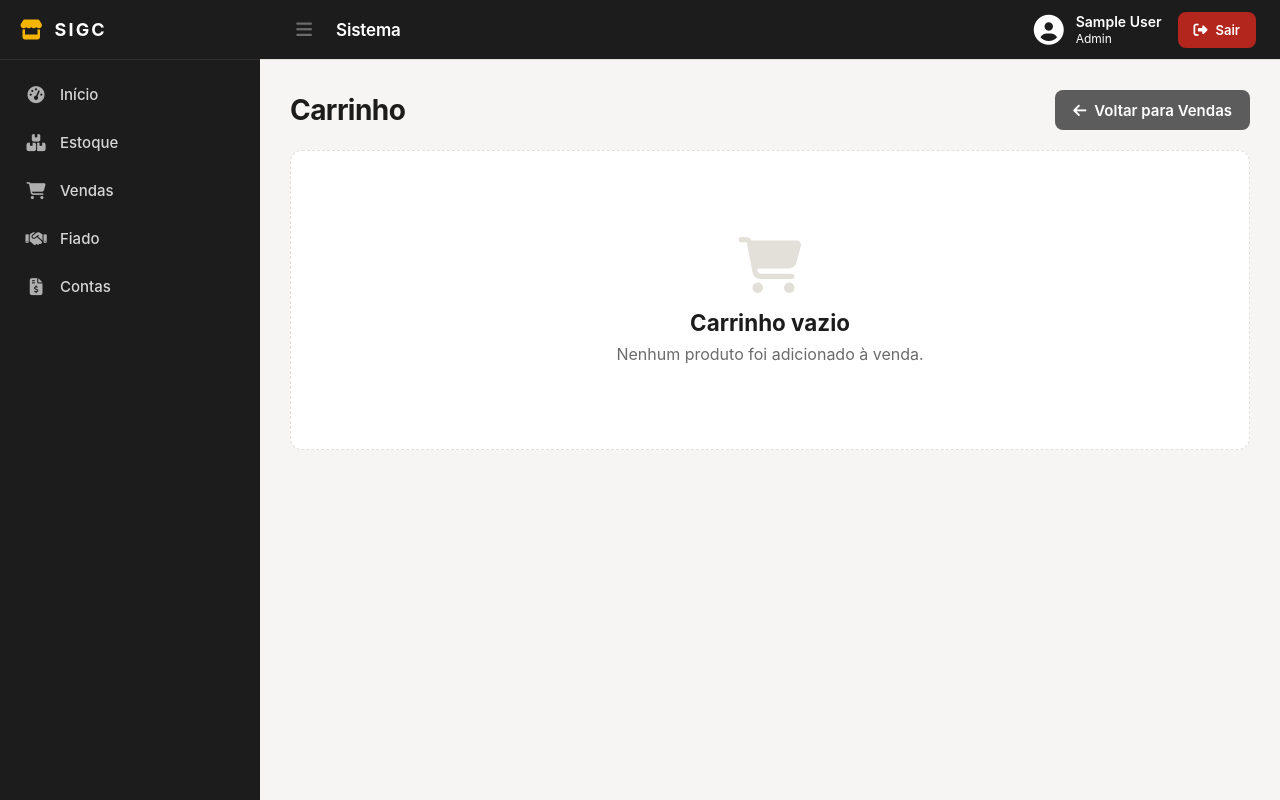
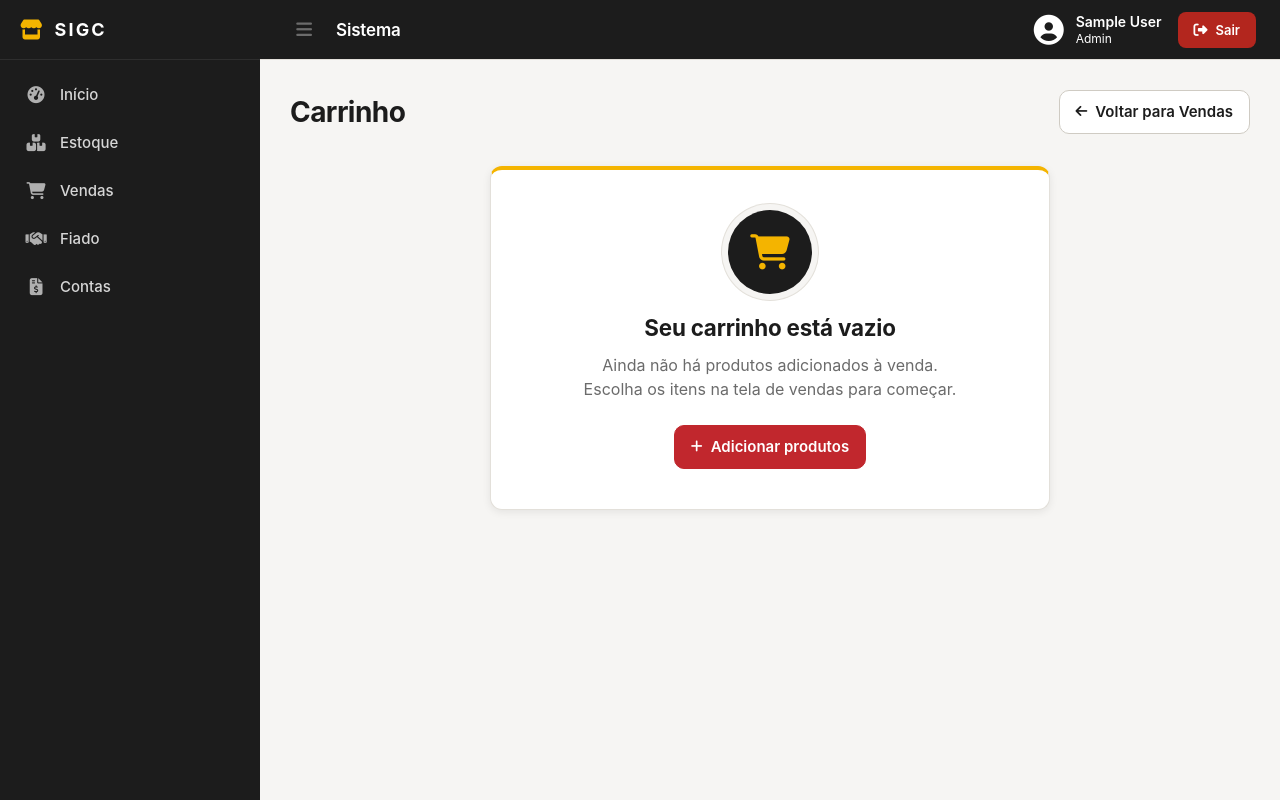
Before and after one commit to keeytguimaraes/TCC, a Flask app: page /carrinho in a window 1280 px wide. Run offline with Flask 3, Linux system fonts and the light colour scheme; the visitor is signed in with stand-in values (Sample User, id 1); data that the repository does not hold is empty; some libraries are stand-ins or nearby versions.

Commit message:
Melhora no front end no carrinho e relatórios

```diff
--- a/app/static/css/pages/carrinho.css
+++ b/app/static/css/pages/carrinho.css
@@ -40,10 +40,6 @@
        flex-wrap: wrap;
        align-items: center;
        gap: var(--space-2);
-   }
-
-   .acoes-topo .button {
-       min-height: 40px;
    }
 
    /* ==========================
@@ -257,7 +253,6 @@
    }
 
    .form-preco .button {
-       min-height: 42px;
        padding: 0 18px;
    }
 
@@ -286,8 +281,6 @@
 
    .carrinho-info > .button-danger[data-modal] {
        align-self: flex-end;
-       min-height: 40px;
-       padding: 0 16px;
    }
 
    .form-excluir {
@@ -529,12 +522,10 @@
        border-radius: var(--input-radius);
    }
 
-   .finalizacao-box button {
+   /* botão de confirmação: tamanho "grande" do padrão de botões */
+   .finalizacao-box .button {
        width: 100%;
-       min-height: 48px;
-       font-size: 1rem;
-       font-weight: 700;
-       border-radius: var(--input-radius);
+       min-height: var(--btn-altura-grande);
    }
 
    /* Botão de confirmar acompanha a cor da modalidade */
@@ -545,7 +536,7 @@
    #div_receber button.button:hover,
    #div_fiado button.button:hover,
    #div_pendente button.button:hover {
-       filter: brightness(1.07);
+       filter: brightness(.92);
    }
 
    /* ==========================
@@ -630,33 +621,65 @@
        flex-direction: column;
        align-items: center;
        justify-content: center;
+       gap: var(--space-3);
 
-       min-height: 300px;
-       padding: var(--space-7) var(--space-4);
+       max-width: 560px;
+       min-height: 340px;
+       margin: var(--space-7) auto var(--space-5);
+       padding: var(--space-8) var(--space-6);
 
        background: var(--card);
-       border: 1px dashed var(--border);
+       border: 1px solid var(--border);
+       border-top: 4px solid var(--accent);
        border-radius: var(--radius-md);
+       box-shadow: var(--shadow);
 
        text-align: center;
    }
 
-   .carrinho-vazio i {
-       margin-bottom: var(--space-4);
-       font-size: 3.5rem;
-       color: var(--border);
+   .carrinho-vazio-icone {
+       display: flex;
+       align-items: center;
+       justify-content: center;
+       width: 84px;
+       height: 84px;
+       margin-bottom: var(--space-2);
+       border-radius: 50%;
+       background: var(--black);
+       box-shadow: 0 0 0 6px var(--bg), 0 0 0 7px var(--border);
+   }
+
+   .carrinho-vazio-icone i {
+       font-size: 2.2rem;
+       color: var(--accent);
    }
 
    .carrinho-vazio h2 {
-       margin: 0 0 var(--space-2);
+       margin: 0;
        font-size: 1.4rem;
        font-weight: 700;
+       letter-spacing: -.01em;
+       color: var(--text);
    }
 
    .carrinho-vazio p {
-       margin: 0;
+       max-width: 380px;
+       margin: 0 0 var(--space-3);
        font-size: 1rem;
+       line-height: 1.5;
        color: var(--text-muted);
+   }
+
+   @media (max-width: 600px) {
+       .carrinho-vazio {
+           min-height: 0;
+           margin-top: var(--space-4);
+           padding: var(--space-7) var(--space-4);
+       }
+
+       .carrinho-vazio .button {
+           width: 100%;
+       }
    }
 
    /* ==========================
--- a/app/static/css/pages/vendas_comum.css
+++ b/app/static/css/pages/vendas_comum.css
@@ -10,6 +10,8 @@
    .vendas-pagina {
     --v-azul: #1A5FC0;
     --v-amarelo-texto: #7A5B00;
+    --btn-altura: 44px;
+    --btn-altura-grande: 48px;
     width: 100%;
     min-width: 0;
     font-family: var(--font-primary);
@@ -194,6 +196,130 @@
     box-shadow: var(--shadow-focus);
 }
 
+/* ============================================================
+   BOTÕES DO MÓDULO DE VENDAS (padrão visual)
+   Escopado em .vendas-pagina: não altera o button.css global.
+   Mesmas classes de antes (.button, .button-primary ...); só muda
+   a aparência. Tamanhos: padrão 44px | grande 48px (confirmações)
+   | compacto 36px (linhas de tabela, definido no histórico).
+
+   Hierarquia
+     primary    vermelho da marca      ação principal
+     success    verde                  confirmar / adicionar
+     secondary  branco com borda       voltar, cancelar, apoio
+     danger     vermelho suave         excluir/limpar (confirmação
+                                       dentro do modal: sólido)
+   ============================================================ */
+
+.vendas-pagina .button {
+    display: inline-flex;
+    align-items: center;
+    justify-content: center;
+    gap: 8px;
+    min-height: var(--btn-altura);
+    padding: 0 var(--space-4);
+    font-family: inherit;
+    font-size: .9375rem;
+    font-weight: 600;
+    line-height: 1.2;
+    text-align: center;
+    text-decoration: none;
+    white-space: normal;
+    color: var(--btn-texto, #fff);
+    background: var(--btn-fundo, var(--black));
+    border: 1px solid var(--btn-borda, var(--btn-fundo, var(--black)));
+    border-radius: var(--input-radius);
+    box-shadow: none;
+    cursor: pointer;
+    -webkit-tap-highlight-color: transparent;
+    transition: background-color .15s ease, border-color .15s ease,
+                color .15s ease, filter .15s ease, transform .1s ease,
+                box-shadow .15s ease;
+}
+
+.vendas-pagina .button i {
+    font-size: .9em;
+}
+
+/* ---- variações ---- */
+
+.vendas-pagina .button-primary {
+    --btn-fundo: var(--primary);
+}
+
+.vendas-pagina .button-success {
+    --btn-fundo: var(--success);
+}
+
+.vendas-pagina .button-secondary {
+    --btn-fundo: var(--card);
+    --btn-texto: var(--text);
+    --btn-borda: #CFCBC3;
+}
+
+.vendas-pagina .button-danger {
+    --btn-fundo: var(--danger-bg);
+    --btn-texto: var(--danger-text);
+    --btn-borda: var(--danger-border);
+}
+
+/* confirmação destrutiva dentro do modal: vermelho sólido */
+.vendas-pagina .modal .button-danger {
+    --btn-fundo: var(--danger);
+    --btn-texto: #fff;
+    --btn-borda: var(--danger);
+}
+
+/* ---- estados ---- */
+
+.vendas-pagina .button:hover {
+    filter: brightness(.92);
+}
+
+.vendas-pagina .button-secondary:hover {
+    --btn-fundo: var(--bg);
+    --btn-borda: var(--black);
+    filter: none;
+}
+
+.vendas-pagina .button-danger:hover {
+    --btn-fundo: var(--danger);
+    --btn-texto: #fff;
+    --btn-borda: var(--danger);
+    filter: none;
+}
+
+.vendas-pagina .modal .button-danger:hover {
+    filter: brightness(.92);
+}
+
+.vendas-pagina .button:active {
+    transform: translateY(1px);
+    filter: brightness(.86);
+}
+
+.vendas-pagina .button:focus-visible {
+    outline: 2px solid var(--black);
+    outline-offset: 2px;
+    box-shadow: 0 0 0 5px rgba(244, 180, 0, .6);
+}
+
+.vendas-pagina .button:disabled,
+.vendas-pagina .button[disabled],
+.vendas-pagina .button[aria-disabled="true"] {
+    opacity: .5;
+    cursor: not-allowed;
+    filter: none;
+    transform: none;
+    pointer-events: none;
+}
+
+@media (prefers-reduced-motion: reduce) {
+    .vendas-pagina .button {
+        transition: none;
+    }
+}
+
 @media (max-width: 600px) {
     .vendas-painel-topo {
         padding: var(--space-3) var(--space-4);
--- a/app/templates/carrinho/carrinho.html
+++ b/app/templates/carrinho/carrinho.html
@@ -544,13 +544,24 @@ Carrinho
 
 <div class="carrinho-vazio">
 
-    <i class="fa-solid fa-cart-shopping"></i>
+    <span class="carrinho-vazio-icone" aria-hidden="true">
+        <i class="fa-solid fa-cart-shopping"></i>
+    </span>
 
-    <h2>Carrinho vazio</h2>
+    <h2>Seu carrinho está vazio</h2>
 
     <p>
-        Nenhum produto foi adicionado à venda.
+        Ainda não há produtos adicionados à venda.
+        Escolha os itens na tela de vendas para começar.
     </p>
+
+    <a
+        href="/venda"
+        class="button button-primary"
+    >
+        <i class="fa-solid fa-plus"></i>
+        Adicionar produtos
+    </a>
 
 </div>
 
@@ -614,8 +625,6 @@ id="modal-limpar-carrinho"
 
 </div>
 
-</div>
-
 </div> <!-- /vendas-pagina -->
 
 <script src="https://code.jquery.com/jquery-3.7.1.min.js"></script>
--- a/app/templates/relatorio/fechamento_diario.html
+++ b/app/templates/relatorio/fechamento_diario.html
@@ -11,7 +11,7 @@ Fechamento Diário
 
 {% block conteudo %}
 
-<div class="rl">
+<div class="rl rl--form rl--form-estreito">
 
     <header class="rl-topo">
         <div>
@@ -23,7 +23,7 @@ Fechamento Diário
     </header>
 
     <form
-        class="rl-form-card rl-form-card--estreito"
+        class="rl-form-card"
         method="POST"
         action="/relatorio/fechamento/pdf"
         target="_blank"
--- a/app/templates/relatorio/relatorio.html
+++ b/app/templates/relatorio/relatorio.html
@@ -90,13 +90,13 @@ Relatórios
                 <a href="/relatorio/fechamento" class="btn btn-salvar">Gerar Fechamento Diário</a>
             </article>
 
-            <article class="rl-rel rl-rel--breve">
+            <article class="rl-rel">
                 <span class="rl-rel-icone" aria-hidden="true"><i class="fa-solid fa-users"></i></span>
                 <div class="rl-rel-corpo">
                     <h3 class="rl-rel-nome">Desempenho de Funcionários</h3>
                     <p class="rl-rel-desc">Vendas realizadas por cada usuário.</p>
                 </div>
-                <button type="button" class="btn btn-cancelar" disabled>Em breve</button>
+                <a href="/relatorio/desempenho" class="btn btn-salvar">Gerar Relatório</a>
             </article>
 
         </div>
--- a/app/templates/relatorio/vendas.html
+++ b/app/templates/relatorio/vendas.html
@@ -11,7 +11,7 @@ Relatório de Vendas
 
 {% block conteudo %}
 
-<div class="rl">
+<div class="rl rl--form">
 
     <header class="rl-topo">
         <div>
```
Also changed, not shown: app/static/css/pages/relatorio.css (+10 -26 lines), app/templates/relatorio/desempenho_funcionarios.html (+54 -0 lines), app/utils/pdf_generator.py (+138 -3 lines).
